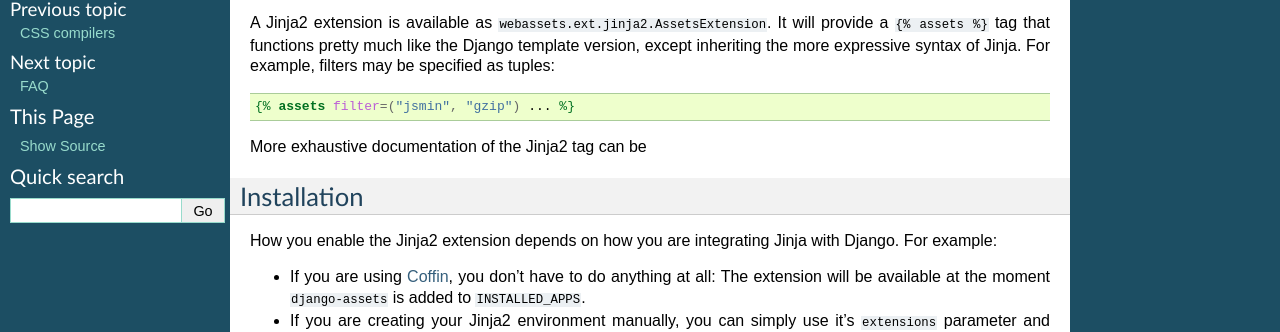
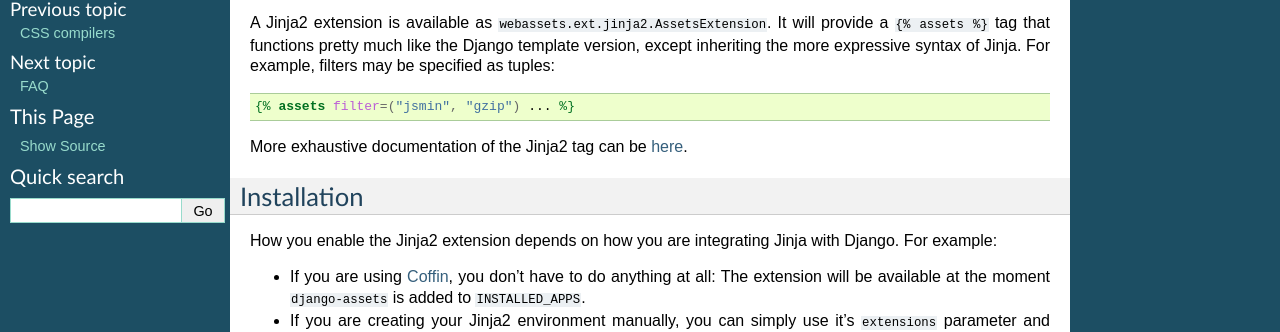
Before and after one commit to miracle2k/webassets, a Sphinx documentation site: the page built from docs/django/jinja2.rst, in a window 1280 px wide. Shown: the part 120-452 px from the top of the page. Built offline with Sphinx 7.4.7, drawn with Linux system fonts in a browser that asks for light colours.

Commit message:
Fixed incomplete sentence in docs.

```diff
--- a/docs/django/jinja2.rst
+++ b/docs/django/jinja2.rst
@@ -15,6 +15,7 @@ Jinja. For example, filters may be specified as tuples:
 
 
 More exhaustive documentation of the Jinja2 tag can be
+:doc:`here </integration/jinja2>`.
 
 
 Installation
```
